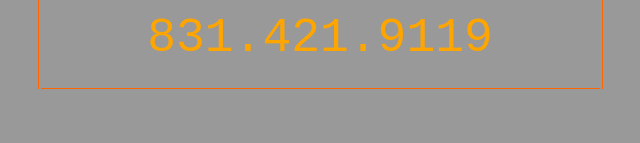
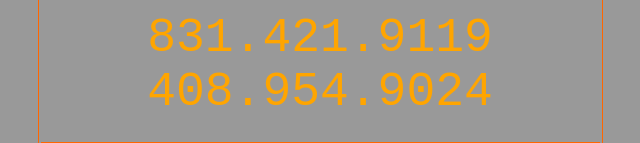
Before and after one commit to westcoastcranes/westcoastcranes.github.io, a plain HTML site: page index.html in a window 1280 px wide. Shown: the part 237-380 px from the top of the page, without its empty margins (320-960 px from the left). Drawn offline with Linux system fonts and the light colour scheme.

Commit message:
Added local number
Added 408 number

```diff
--- a/index.html
+++ b/index.html
@@ -45,6 +45,7 @@
             <td width="559">
                <div align="center">
                   <font size="+6" color="#ffa500" face="Courier New, Courier, Monaco, monospace">831.421.9119</font>
+                  <font size="+6" color="#ffa500" face="Courier New, Courier, Monaco, monospace">408.954.9024</font>
                </div>
             </td>
          </tr>
```
